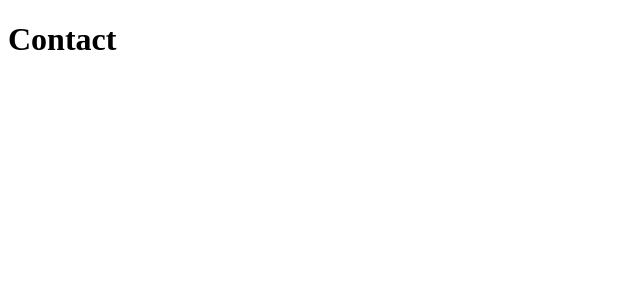
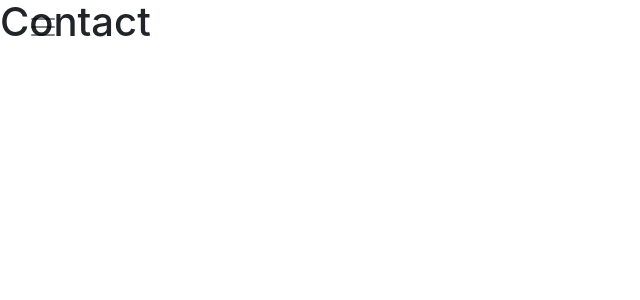
Before and after one commit to HoraceKeung/portfolio, a Vue app: page /contact in a window 1280 px wide. Shown: the top 300 px of the page, without its empty margins (0-640 px from the left). Built offline with nearby package versions, Linux system fonts and the light colour scheme.

Commit message:
start working on nav bar

```diff
--- a/index.html
+++ b/index.html
@@ -2,7 +2,18 @@
 <html>
   <head>
     <meta charset="utf-8">
-    <title>portfolio</title>
+    <!-- START bootstrap CDN -->
+    <link rel="stylesheet" href="https://maxcdn.bootstrapcdn.com/bootstrap/4.0.0-beta/css/bootstrap.min.css" integrity="sha384-/Y6pD6FV/Vv2HJnA6t+vslU6fwYXjCFtcEpHbNJ0lyAFsXTsjBbfaDjzALeQsN6M" crossorigin="anonymous">
+    <script src="https://code.jquery.com/jquery-3.2.1.slim.min.js" integrity="sha384-KJ3o2DKtIkvYIK3UENzmM7KCkRr/rE9/Qpg6aAZGJwFDMVNA/GpGFF93hXpG5KkN" crossorigin="anonymous"></script>
+    <script src="https://cdnjs.cloudflare.com/ajax/libs/popper.js/1.11.0/umd/popper.min.js" integrity="sha384-b/U6ypiBEHpOf/4+1nzFpr53nxSS+GLCkfwBdFNTxtclqqenISfwAzpKaMNFNmj4" crossorigin="anonymous"></script>
+    <script src="https://maxcdn.bootstrapcdn.com/bootstrap/4.0.0-beta/js/bootstrap.min.js" integrity="sha384-h0AbiXch4ZDo7tp9hKZ4TsHbi047NrKGLO3SEJAg45jXxnGIfYzk4Si90RDIqNm1" crossorigin="anonymous"></script>
+    <!-- END bootstrap CDN -->
+
+    <!-- font awesome -->
+    <script src="https://use.fontawesome.com/3ae96ab590.js"></script>
+    <!--  -->
+
+    <title>Horace Keung</title>
   </head>
   <body>
     <div id="app"></div>
--- a/src/components/Contact.vue
+++ b/src/components/Contact.vue
@@ -1,11 +1,17 @@
 <template>
     <div>
-        <h1>Contact</h1>
+        <generic-page>
+            <div slot="body">
+                <h1>Contact</h1>
+            </div>
+        </generic-page>
     </div>
 </template>
 
 <script>
+import GenericPage from './widgets/generic/GenericPage'
 export default {
+    components: {GenericPage}
 }
 </script>
 
--- a/src/components/Index.vue
+++ b/src/components/Index.vue
@@ -1,11 +1,17 @@
 <template>
     <div>
-        <h1>Hello</h1>
+        <generic-page>
+            <div slot="body">
+                <h1>Hello</h1>
+            </div>
+        </generic-page>
     </div>
 </template>
 
 <script>
+import GenericPage from './widgets/generic/GenericPage'
 export default {
+    components: {GenericPage}
 }
 </script>
 
--- /dev/null
+++ b/src/components/widgets/generic/GenericPage.vue
@@ -0,0 +1,41 @@
+<template>
+    <div>
+        <nav-bar></nav-bar>
+        <!-- <generic-hero :title="title" :sub-title="subTitle"></generic-hero> -->
+        <slot name="body"></slot>
+        <!-- <page-footer></page-footer>
+        <back-to-top-button></back-to-top-button> -->
+    </div>
+</template>
+
+<script>
+import NavBar from './NavBar'
+// import PageFooter from './PageFooter'
+// import GenericHero from './GenericHero'
+// import BackToTopButton from './BackToTopButton'
+export default {
+    props: ['title', 'subTitle'],
+    components: {NavBar}
+}
+</script>
+
+<style scoped>
+/*.page-body {
+    min-height: 550px;
+}
+@media screen and (max-width: 770px) {
+    .page-body {
+        min-height: 650px;
+    }
+}
+@media screen and (max-width: 575px) {
+    .page-body {
+        min-height: 950px;
+    }
+}
+@media screen and (max-width: 500px) {
+    .page-body {
+        min-height: 1050px;
+    }
+}*/
+</style>
--- /dev/null
+++ b/src/components/widgets/generic/NavBar.vue
@@ -0,0 +1,115 @@
+<template>
+<div>
+    <nav id="nav-bar" :class="navClass">
+        <button id="nav-ham-button" @click="toggleNavBar" class="navbar-toggler navbar-toggler-right" type="button" data-toggle="collapse" data-target="#navbarSupportedContent" aria-controls="navbarSupportedContent" aria-expanded="false" aria-label="Toggle navigation">
+            <span class="navbar-toggler-icon"></span>
+        </button>
+        <div class="collapse navbar-collapse" id="navbarSupportedContent">
+            <ul class="navbar-nav mr-auto">
+                <li class="nav-item">
+                    <router-link class="nav-link nav-color" to="/">HOME<span class="sr-only">(current)</span></router-link>
+                </li>
+                <li class="nav-item" v-for="p in otherPages">
+                    <router-link class="nav-link nav-color" :to="'/'+p.toLowerCase().split(' ').join('-')">{{p}}</router-link>
+                </li>
+            </ul>
+        </div>
+    </nav>
+</div>
+</template>
+
+<script>
+import _ from 'lodash'
+export default {
+    data: function () {
+        return {
+            // path to other pages always equal to page name lower case and replace space with '-'
+            otherPages: [
+                'CONTACT'
+            ],
+            navClass: 'navbar navbar-toggleable-sm navbar-light custom-fixed-top-navbar',
+            pos: 0
+        }
+    },
+    methods: {
+        toggleNavBar: function () {
+            var classArr = this.navClass.split(' ')
+            if (document.getElementById('nav-ham-button').getAttribute('aria-expanded') !== 'true') {
+                if (!_.includes(classArr, 'navbar-not-at-top')) {
+                    classArr.push('navbar-not-at-top')
+                    this.navClass = classArr.join(' ')
+                }
+            } else {
+                if (_.includes(classArr, 'navbar-not-at-top') && document.body.scrollTop === 0) {
+                    classArr.pop()
+                    this.navClass = classArr.join(' ')
+                }
+            }
+        },
+        handleScroll: function () {
+            var ham = document.getElementById('nav-ham-button')
+            if (ham.getAttribute('aria-expanded') === 'true') {
+                ham.click()
+            }
+            var ele = document.getElementById('nav-bar')
+            if (document.body.scrollTop <= this.pos) {
+                // going up
+                ele.style.top = '0px'
+            } else {
+                // going down
+                ele.style.top = '-77px'
+            }
+            var classArr = this.navClass.split(' ')
+            if (document.body.scrollTop === 0) {
+                if (_.includes(classArr, 'navbar-not-at-top')) {
+                    classArr.pop()
+                    this.navClass = classArr.join(' ')
+                }
+            } else {
+                if (!_.includes(classArr, 'navbar-not-at-top')) {
+                    classArr.push('navbar-not-at-top')
+                    this.navClass = classArr.join(' ')
+                }
+            }
+            this.pos = document.body.scrollTop
+        }
+    },
+    created: function () {
+        window.addEventListener('scroll', this.handleScroll)
+    },
+    destroyed: function () {
+        window.removeEventListener('scroll', this.handleScroll)
+    }
+}
+</script>
+
+<style scope>
+.custom-fixed-top-navbar {
+    position: fixed;
+    top: 0;
+    right: 0;
+    left: 0;
+    z-index: 500;
+    border-bottom: 3px solid transparent;
+    background-color: transparent;
+    transition: background-color 0.25s, border-color 0.25s, top 0.1s linear;
+}
+.navbar-not-at-top {
+    border-color: #016d9b;
+    background-color: white;
+}
+.nav-item {
+    margin-right: 10px;
+}
+.nav-color {
+    color: #4d4d4d !important;
+}
+.nav-color:hover {
+    color: #4ebae8 !important;
+}
+.navbar-toggler {
+    cursor: pointer;
+    outline: none !important;
+    border: 0px;
+}
+</style>
--- a/src/styles/style.css
+++ b/src/styles/style.css
@@ -0,0 +1,10 @@
+a {
+    text-decoration: none !important;
+}
+ul {
+    list-style: none;
+    /*padding-left: 0;*/
+}
+.btn, .pointer {
+    cursor: pointer;
+}
```
Also changed, not shown: package.json (+5 -4 lines).
